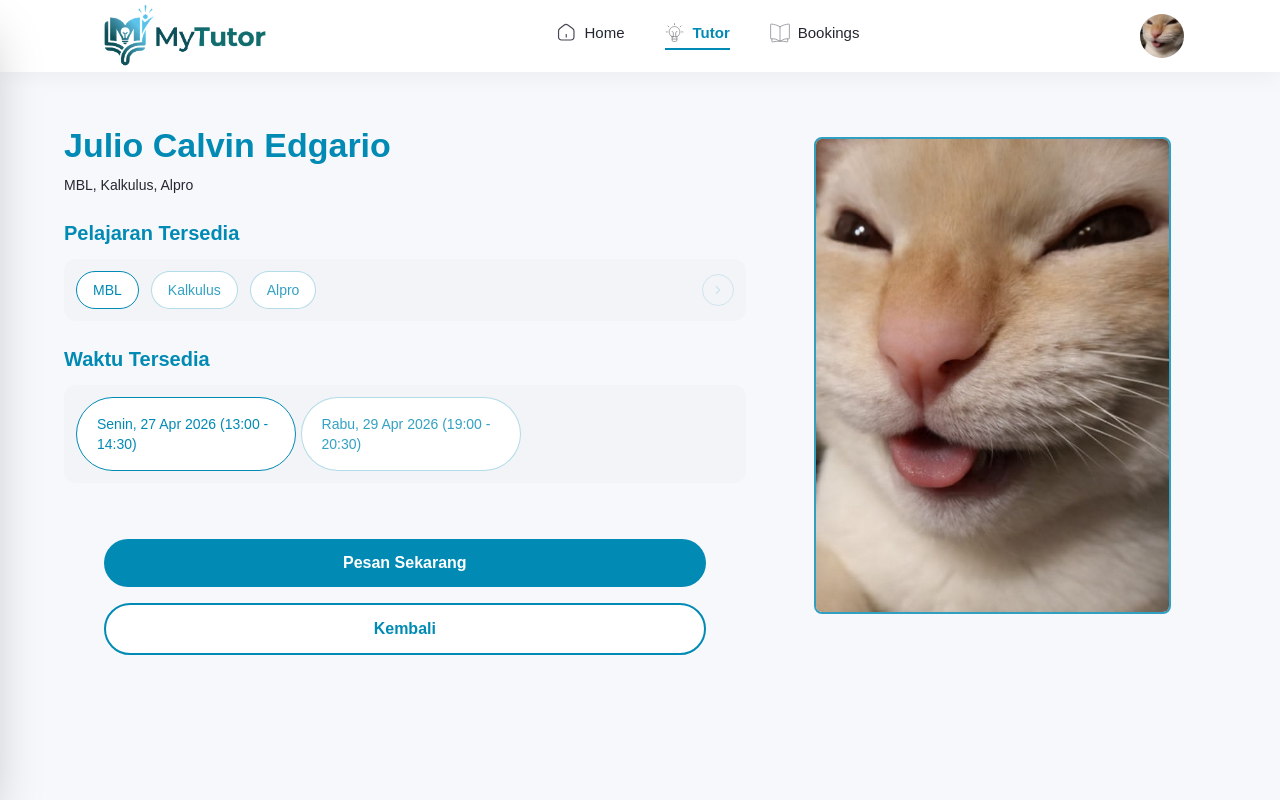
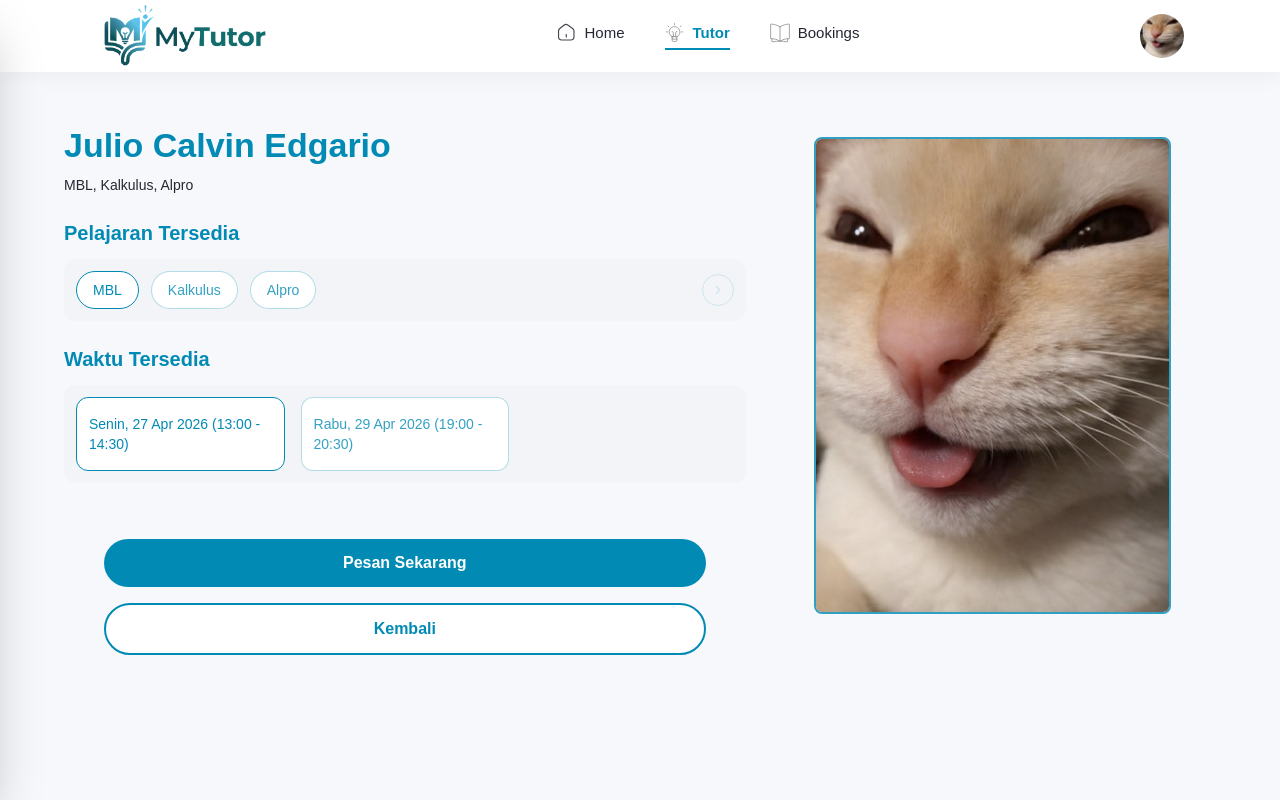
Before and after one commit to JeremyTjahjana/MyTutor, a Next.js app: page /tutor/1/schedule in a window 1280 px wide. Shown: the top 800 px of the page. Built offline with nearby package versions, Linux system fonts and the light colour scheme.

Commit message:
fix schedule

```diff
--- a/app/components/Tutor/Schedule/TimeSlotButton.tsx
+++ b/app/components/Tutor/Schedule/TimeSlotButton.tsx
@@ -29,14 +29,13 @@ export function TimeSlotButton({
     <button
       type="button"
       onClick={onClick}
-      className={`text-left px-5 py-4 rounded-full border text-sm transition-colors cursor-pointer hover:bg-[var(--biru)]/10 ${
+      className={`text-left px-3 py-4 rounded-xl border text-sm transition-colors cursor-pointer hover:bg-[var(--biru)]/10${
         isMobile ? "w-full" : "shrink-0"
       } ${
         active
-          ? "bg-white border-[var(--biru)] text-[var(--biru)]"
-          : "bg-white border-[var(--biru)]/30 text-[var(--biru)]/80"
+          ? "w-full bg-white border-[var(--biru)] text-[var(--biru)]"
+          : "w-full bg-white border-[var(--biru)]/30 text-[var(--biru)]/80"
       }`}
-      style={isMobile ? undefined : { minWidth: 220 }}
     >
       {label}
     </button>
--- a/app/components/Tutor/Schedule/WaktuTersedia.tsx
+++ b/app/components/Tutor/Schedule/WaktuTersedia.tsx
@@ -144,7 +144,7 @@ const WaktuTersedia = ({
                 itemRefs.current[i] = el;
               }}
               onClick={() => handleClick(i)}
-              className={`px-5 py-3 rounded-2xl text-sm font-medium transition-all border-2 whitespace-nowrap shrink-0 ${
+              className={`p-2 rounded-l text-sm font-medium transition-all border-2 whitespace-nowrap shrink-0 ${
                 selected === i
                   ? "bg-white text-[var(--biru)] border-[var(--biru)] shadow-sm"
                   : "bg-[var(--putih)] text-[var(--biru)]/90 border-[var(--biru)]/20 hover:bg-[#E6F3F5]"
```
